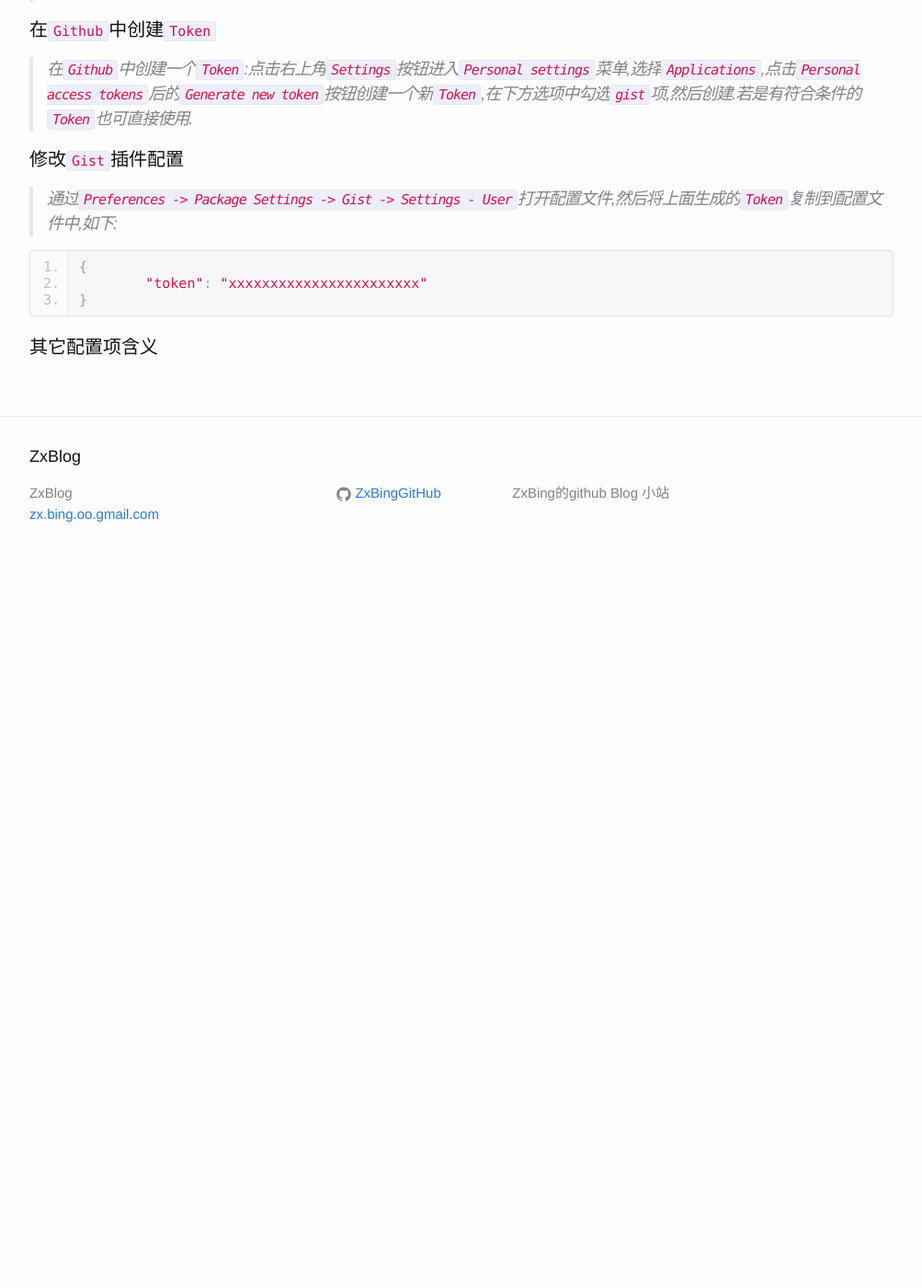
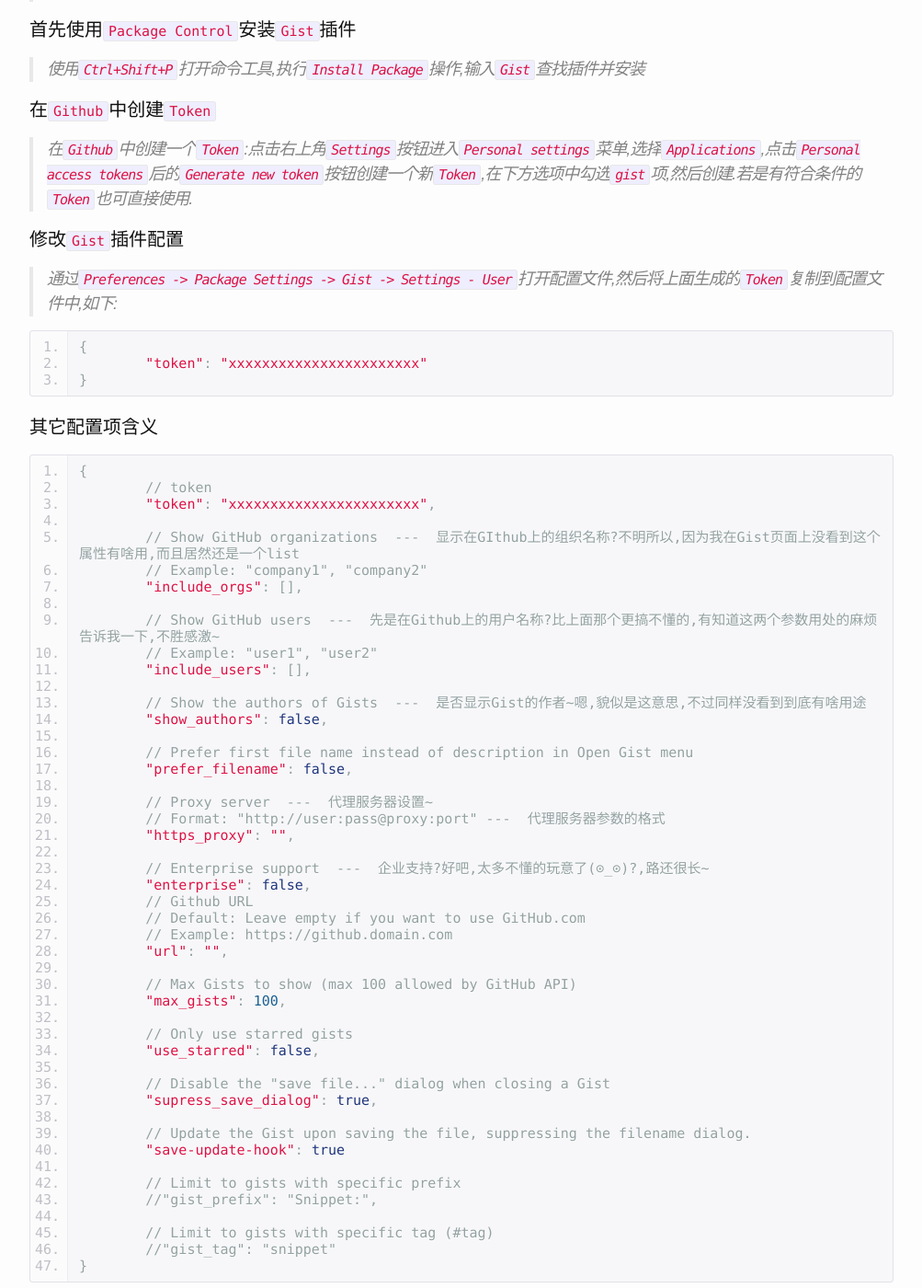
Before and after one commit to ZxBing0066/Blog, a Jekyll site: the page built from _posts/2014-11-8-gist.md, in a window 1280 px wide and 1400 px high, scrolled down 333 px. Shown: the whole window at 92% size, without its empty margins (138-1141 px from the left). Built offline with Jekyll 4.4.1, drawn with Linux system fonts in a browser that asks for light colours; comment, search, counter and statistics services are not loaded; before the commit the page ends 963 px from its top, so only the background shows below that; some of the changed text lies outside the part shown.

Commit message:
Blog--->gist

```diff
--- a/_posts/2014-11-8-gist.md
+++ b/_posts/2014-11-8-gist.md
@@ -11,6 +11,10 @@
 
 ##在 `Sublime Text` 中使用 `Gist`
 
+
+####何为`Gist`(知道的就跳过吧,或者看到我的理解有错麻烦告诉我,3Q~)
+
+>我的理解是`Gist`就是一个在线的`Snippets`管理器,并且拥有版本控制功能.嗯,总而言之,高大上&叼~
 
 ####首先使用`Package Control`安装`Gist`插件
 
@@ -31,3 +35,63 @@
 </pre>
 
 ####其它配置项含义
+
+<pre class="prettyprint linenums Lang-json">
+{
+	// token
+	"token": "xxxxxxxxxxxxxxxxxxxxxxx",
+
+	// Show GitHub organizations  ---  显示在GIthub上的组织名称?不明所以,因为我在Gist页面上没看到这个属性有啥用,而且居然还是一个list
+	// Example: "company1", "company2"
+	"include_orgs": [],
+
+	// Show GitHub users  ---  先是在Github上的用户名称?比上面那个更搞不懂的,有知道这两个参数用处的麻烦告诉我一下,不胜感激~
+	// Example: "user1", "user2"
+	"include_users": [],
+
+	// Show the authors of Gists  ---  是否显示Gist的作者~嗯,貌似是这意思,不过同样没看到到底有啥用途
+	"show_authors": false,
+
+	// Prefer first file name instead of description in Open Gist menu
+	"prefer_filename": false,
+
+	// Proxy server  ---  代理服务器设置~
+	// Format: "http://user:pass@proxy:port" ---  代理服务器参数的格式
+	"https_proxy": "",
+
+	// Enterprise support  ---  企业支持?好吧,太多不懂的玩意了(⊙_⊙)?,路还很长~
+	"enterprise": false,
+	// Github URL
+	// Default: Leave empty if you want to use GitHub.com
+	// Example: https://github.domain.com
+	"url": "",
+
+	// Max Gists to show (max 100 allowed by GitHub API)
+	"max_gists": 100,
+
+	// Only use starred gists
+	"use_starred": false,
+
+	// Disable the "save file..." dialog when closing a Gist
+	"supress_save_dialog": true,
+
+	// Update the Gist upon saving the file, suppressing the filename dialog.
+	"save-update-hook": true
+
+	// Limit to gists with specific prefix
+	//"gist_prefix": "Snippet:",
+
+	// Limit to gists with specific tag (#tag)
+	//"gist_tag": "snippet"
+}
+</pre>
+
+>哈哈,其实我只配置了一下`token`就直接用上了,这些参数大部分不明所以,后面若是明白了再来更新.
+
+####快捷键&功能
+
+*  创建`Gist`
+
+>首先在`Sublime Text`创建一个Gist文件,如`log.js`,然后将光标放在文件中并使用快捷键`Ctrl+K, Ctrl+I`创建一个`Public Gist`,会在`Sublime Text`下方弹出输入框,首先是`Gist Description`  ---  `Gist`的描述介绍,然后是`Gist File Name`  ---  `Gist`的文件名,回车后将会将你当前的文件转化为`Gist`并上传到`Github`.然后你就可以成功在`Github`中看到你刚刚创建的`Gist`了,哦也~
+
+*  `open Gist`
```
